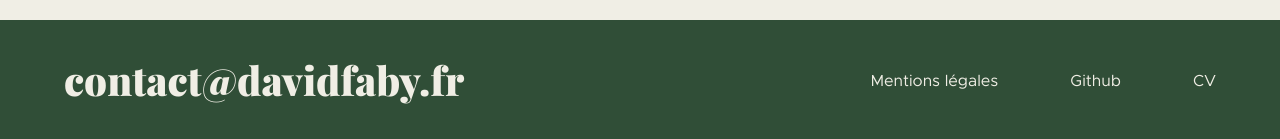
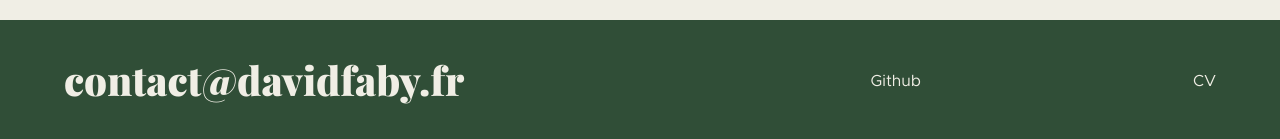
Before and after one commit to daahvidfaby/portfolio-2022, a React (Vite) app: page / in a window 1280 px wide. Shown: the part 2881-3020 px from the top of the page. Built offline with nearby package versions, Linux system fonts and the light colour scheme.

Commit message:
Removed legal notices link for now

```diff
--- a/src/sections/Footer.jsx
+++ b/src/sections/Footer.jsx
@@ -10,7 +10,7 @@ function Footer({legals}) {
                     </div>
 
                     <ul className="footer__links">
-                        <li><a href="#" className="footer__link">{legals}</a></li>
+                        {/*<li><a href="#" className="footer__link">{legals}</a></li>*/}
                         <li><a href="#" className="footer__link">Github</a></li>
                         <li><a href="#" className="footer__link">CV</a></li>
                     </ul>
```
